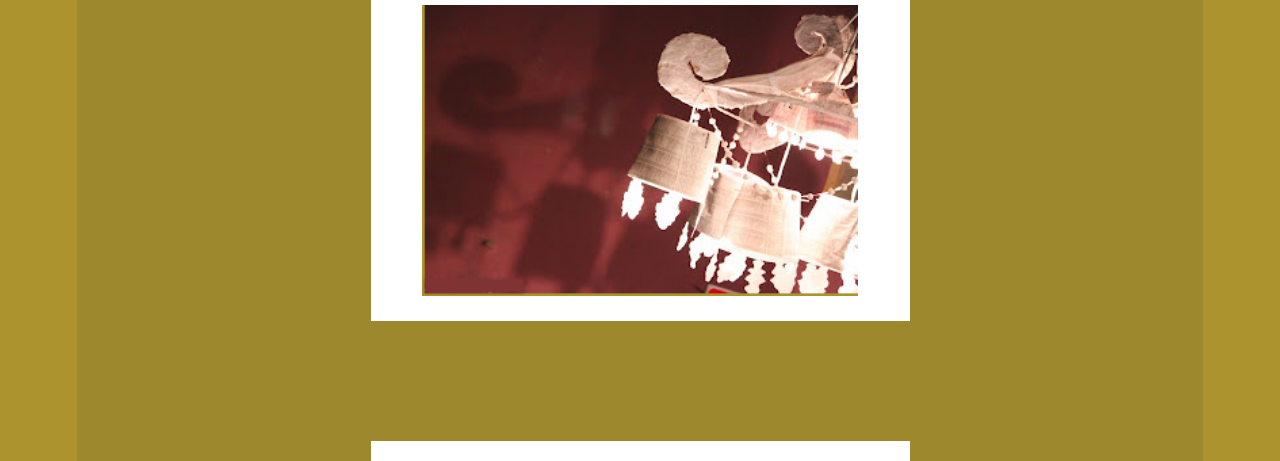
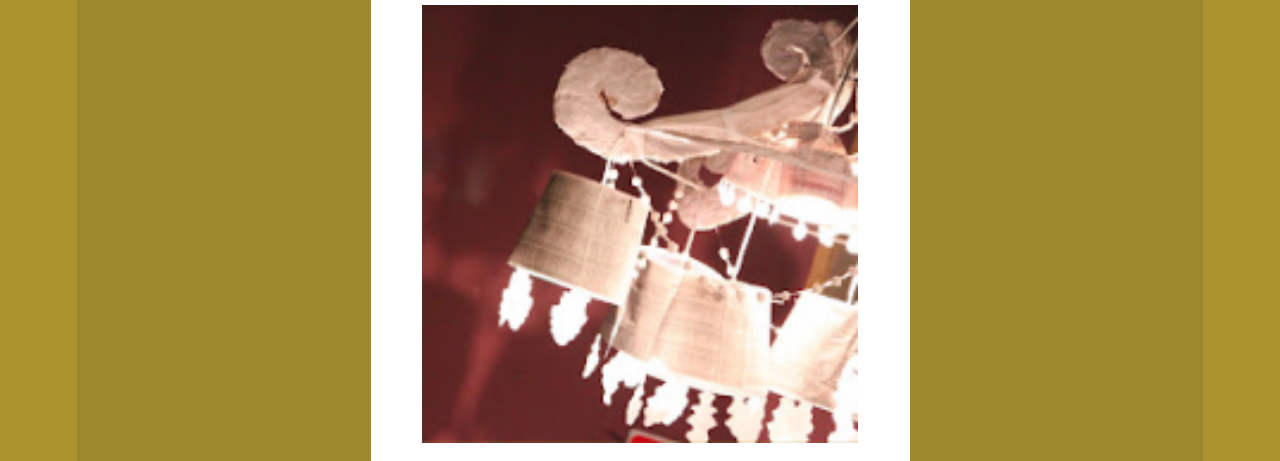
Before and after one commit to vicpug/portfolio, a website: page HTML/SECUNDARIAS/Arteyescenografía.html in a window 1280 px wide. Shown: the part 339-800 px from the top of the page. Drawn offline with nearby package versions, Linux system fonts and the light colour scheme; a web font is replaced by a local one.

Commit message:
imagen arana

```diff
--- a/HTML/SECUNDARIAS/Arteyescenografía.html
+++ b/HTML/SECUNDARIAS/Arteyescenografía.html
@@ -83,7 +83,7 @@
 <div class="cards">
   <div class="card-sec">
     <h2 class="card-title">No eres los otros, teatro</h2>
-    <img src="../../Recursosvisuales/imagenes/e-araña.png" alt="teatro escenografia">
+    <img src="../../Recursosvisuales/imagenes/e-araña183x184.png" alt="teatro escenografia">
     <p class="card-desc">Dirección: Eva Soibelzhon. Libro y actuación:Felix Torre.
         Escenografía y vestuario: Victoria Pugliese. </p>
   </div>
```
